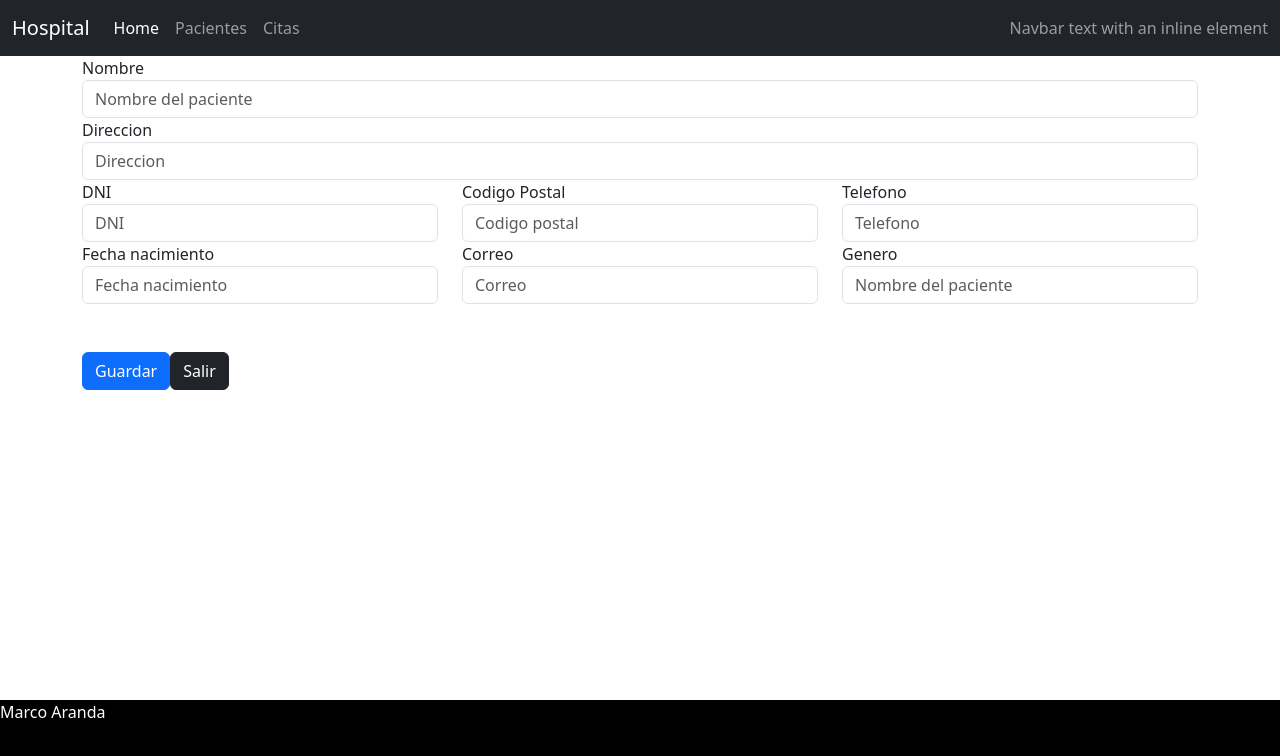
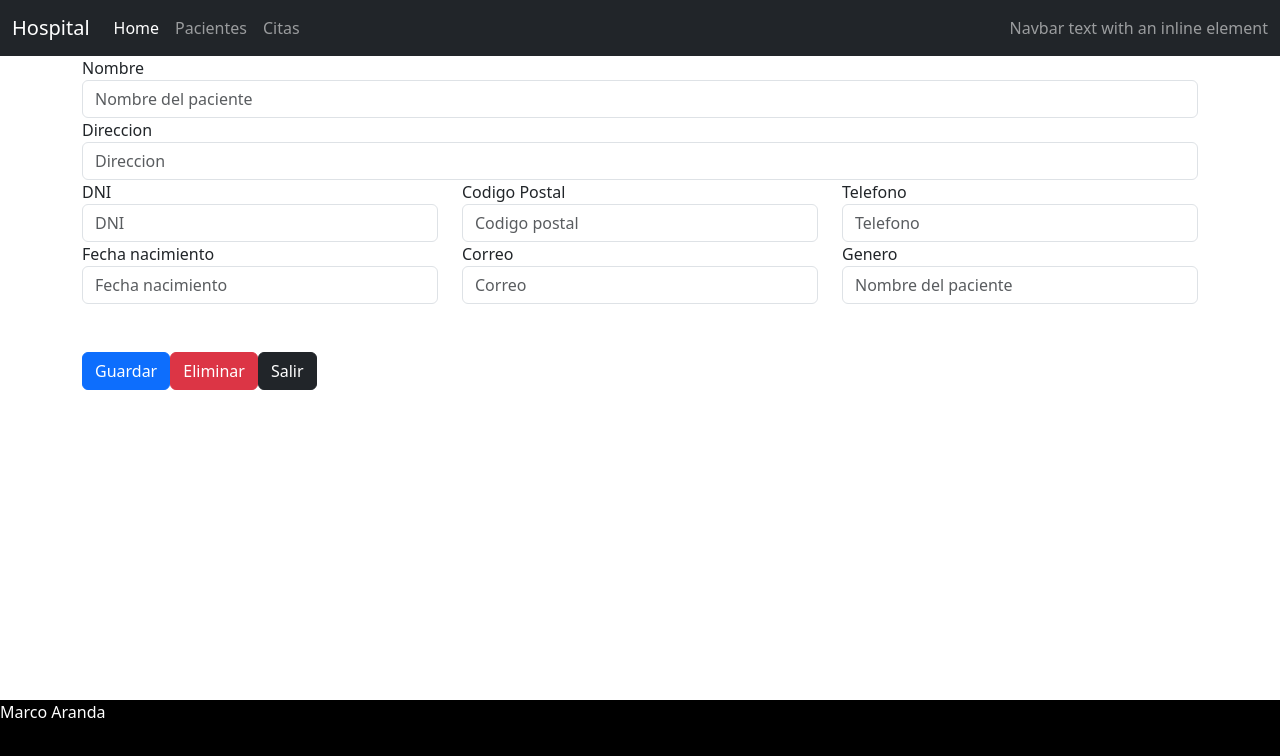
Before and after one commit to Suichi27/proyecto, an Angular app: page /editarP/1 in a window 1280 px wide. Shown: the top 756 px of the page. Built offline with nearby package versions, Linux system fonts and the light colour scheme; no server answers.

Commit message:
falta cambiar datos editar component linea 65

```diff
--- a/src/app/servicios/api/api.service.ts
+++ b/src/app/servicios/api/api.service.ts
@@ -43,7 +43,7 @@ export class ApiService {
     let direccion = this.url + "pacientes";
     let Options = {
       headers: new HttpHeaders({
-         'Conten-type': 'application/json'
+         'Content-type': 'application/json'
       }),
       body:from
     }
--- a/src/app/vistas/editar-p/editar-p.component.html
+++ b/src/app/vistas/editar-p/editar-p.component.html
@@ -42,7 +42,7 @@
                             </div>
                             <br><br>
                             <button type="submit" class="btn btn-primary">Guardar</button>
-
+                            <button type="button" class="btn btn-danger" (click)="eliminar()">Eliminar</button>
                             <button type="button" class="btn btn-dark" (click)="salir()">Salir</button>
 
                 </form>
--- a/src/app/vistas/editar-p/editar-p.component.ts
+++ b/src/app/vistas/editar-p/editar-p.component.ts
@@ -3,7 +3,6 @@ import { Router,ActivatedRoute } from '@angular/router';
 import { PacienteI } from '../../modelo/paciente.interface';
 import { ApiService } from '../../servicios/api/api.service';
 import { FormGroup, FormControl,Validators} from '@angular/forms';
-import { responseI } from '../../modelo/response.interface';
 
 @Component({
   selector: 'app-editar-p',
@@ -61,6 +60,12 @@ postForm(form:PacienteI){
 }
 
 
+eliminar(){
+  let datos:PacienteI = this.editarForm.value;
+  this.api.deletePatient(this.datos).subscribe(data=>{
+    console.log(data)
+  })
+}
 
 
 salir(){
```
